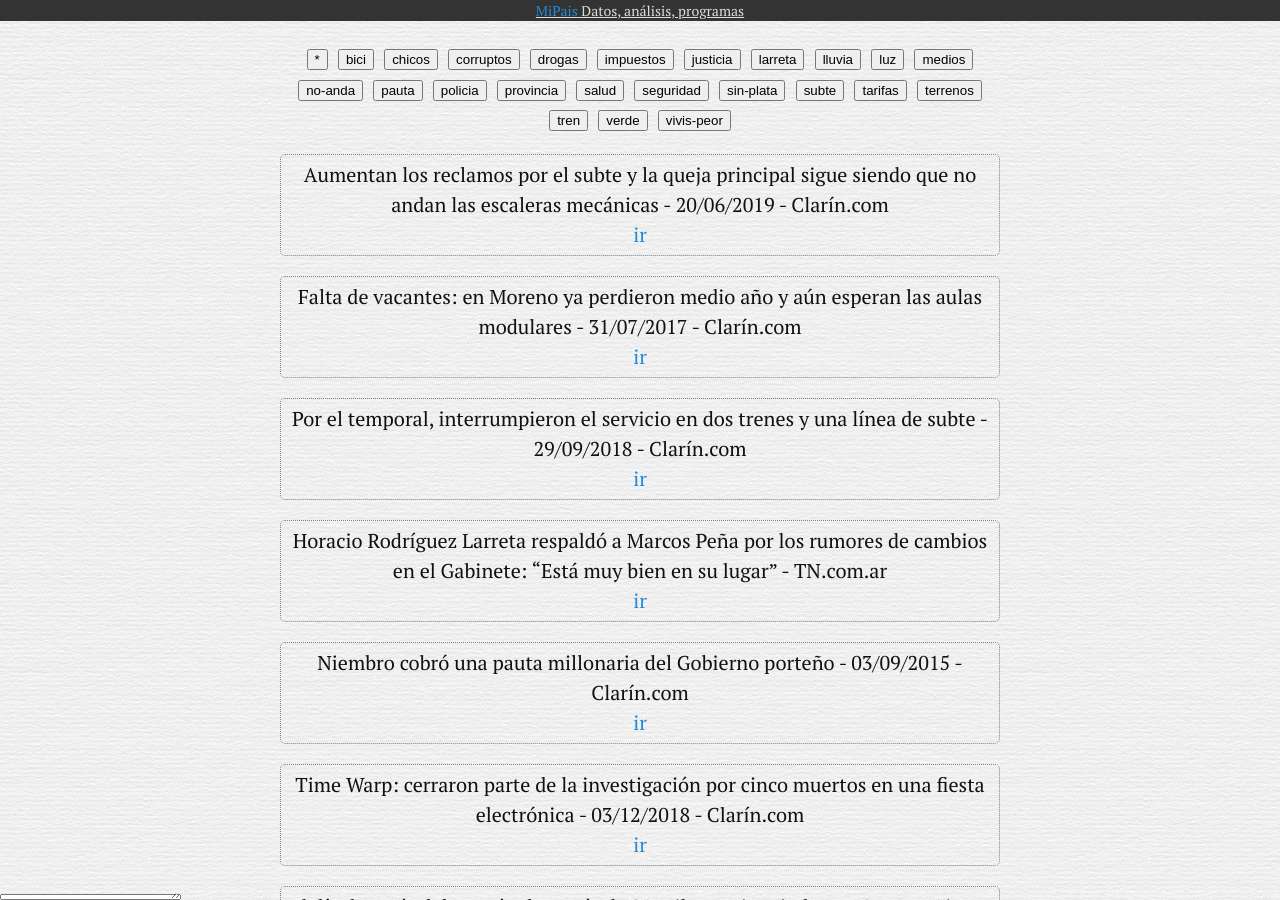
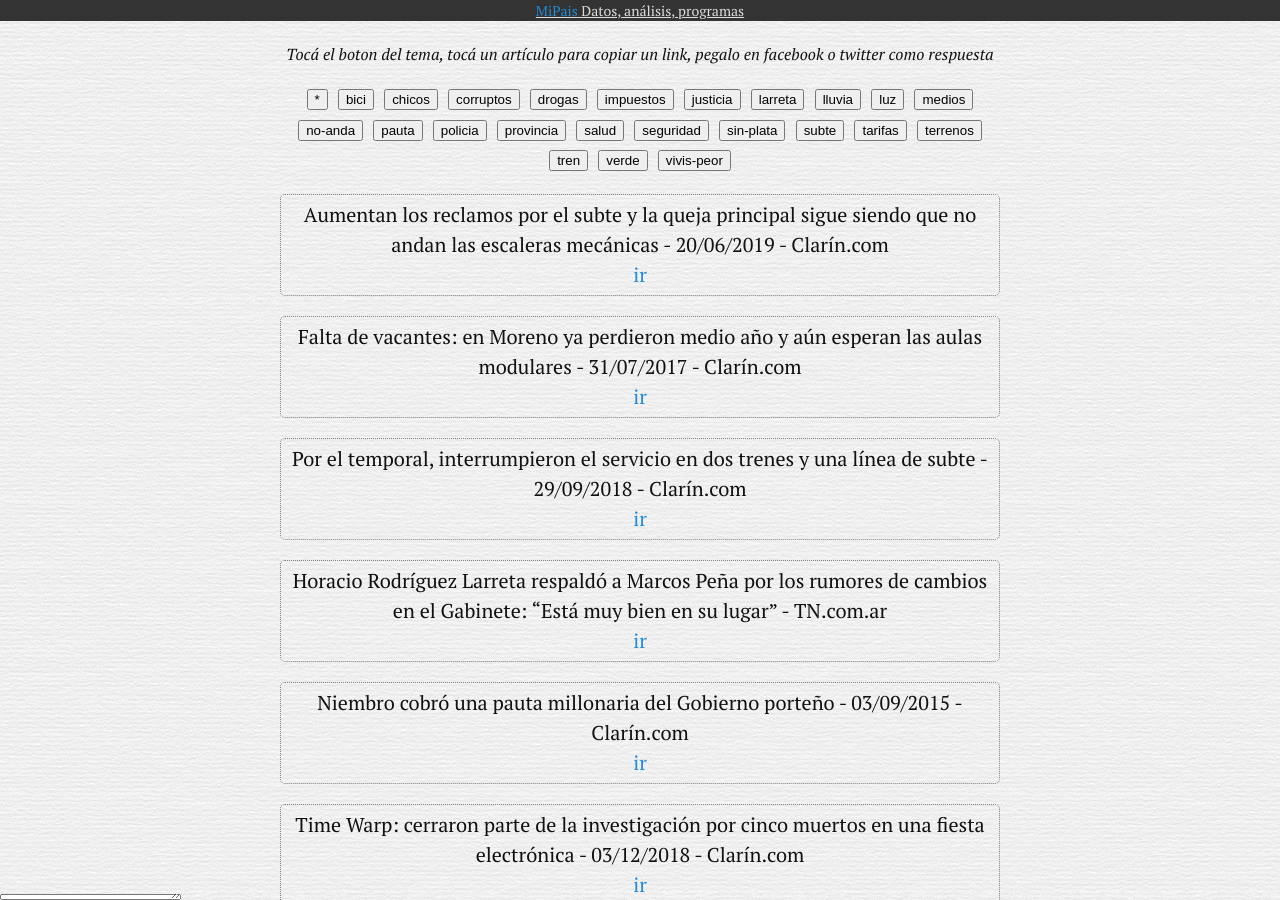
Before and after one commit to mipais/mipais.github.io, a Jekyll site: the page built from index.html, in a window 1280 px wide and 900 px high. Built offline with Jekyll 4.4.1, drawn with Linux system fonts in a browser that asks for light colours; the list of posts is cut into pages by our own code.

Commit message:
OK: instrucciones

```diff
--- a/index.html
+++ b/index.html
@@ -2,6 +2,8 @@
 layout: default
 title: Home
 ---
+
+<div style="font-style: italic; margin-bottom: 1em; font-size: .8em;">Tocá el boton del tema, tocá un artículo para copiar un link, pegalo en facebook o twitter como respuesta</div>
 
 <div id="m"></div>
 <div id="l">Cargando ... </div>
```
